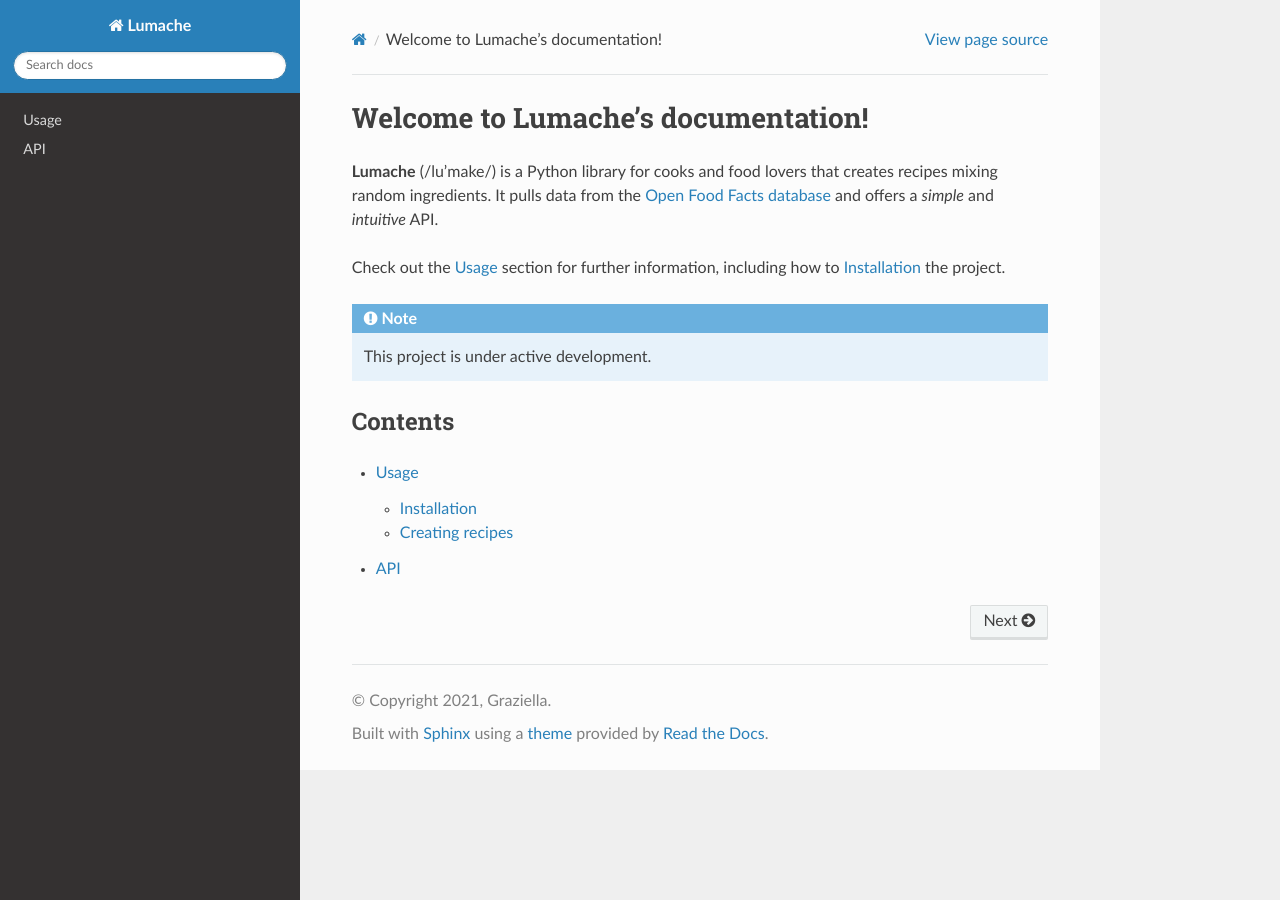
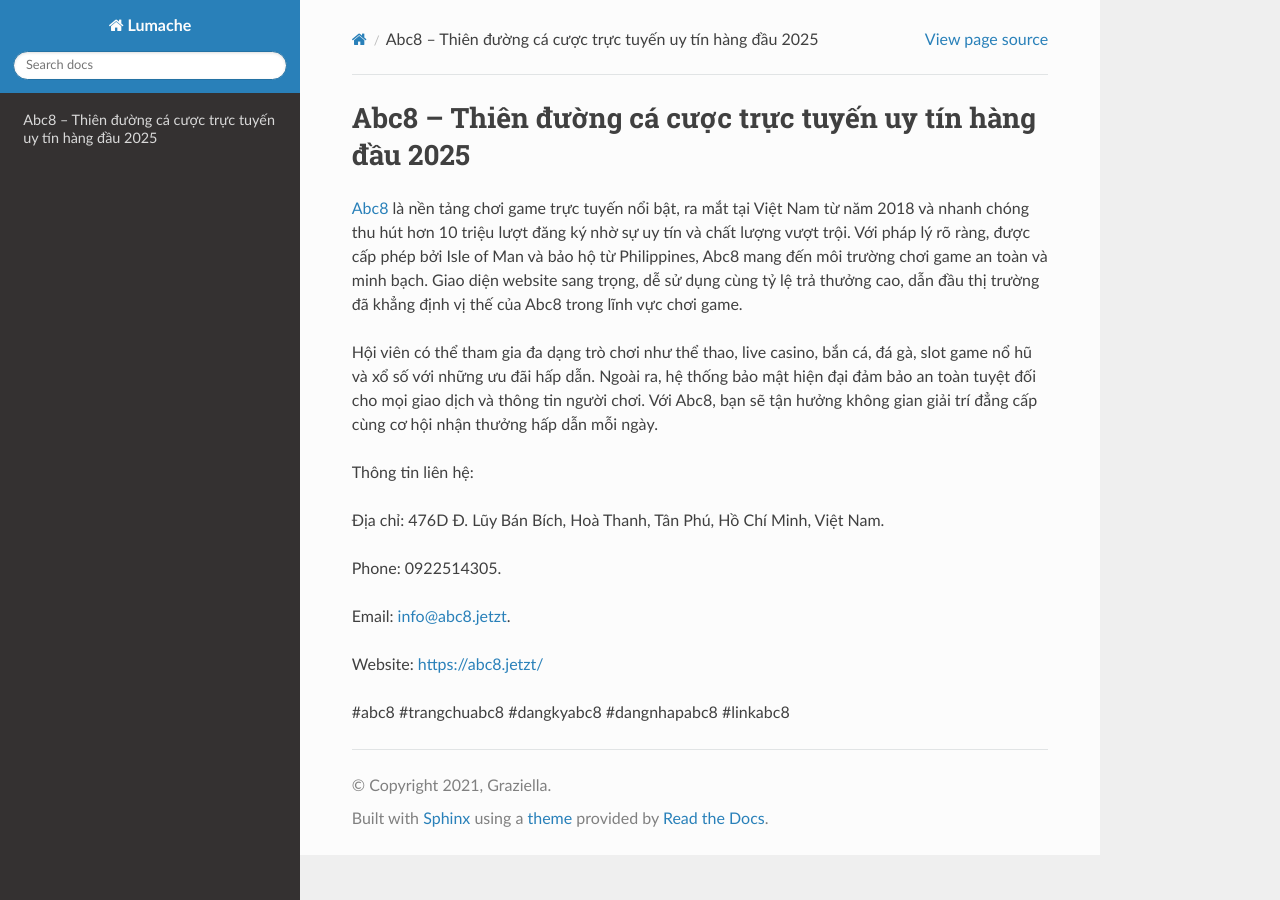
Before and after one commit to parkisngan19/abc8jetzt, a Sphinx documentation site: the page built from docs/source/index.rst, in a window 1280 px wide. Built offline with Sphinx 7.4.7 and the Read the Docs theme 3.1.0, drawn with Linux system fonts in a browser that asks for light colours.

Commit message:
Update index.rst

```diff
--- a/docs/source/index.rst
+++ b/docs/source/index.rst
@@ -1,22 +1,18 @@
-Welcome to Lumache's documentation!
+Abc8 – Thiên đường cá cược trực tuyến uy tín hàng đầu 2025
 ===================================
 
-**Lumache** (/lu'make/) is a Python library for cooks and food lovers
-that creates recipes mixing random ingredients.
-It pulls data from the `Open Food Facts database <https://world.openfoodfacts.org/>`_
-and offers a *simple* and *intuitive* API.
+`Abc8 <https://abc8.jetzt/>`_ là nền tảng chơi game trực tuyến nổi bật, ra mắt tại Việt Nam từ năm 2018 và nhanh chóng thu hút hơn 10 triệu lượt đăng ký nhờ sự uy tín và chất lượng vượt trội. Với pháp lý rõ ràng, được cấp phép bởi Isle of Man và bảo hộ từ Philippines, Abc8 mang đến môi trường chơi game an toàn và minh bạch. Giao diện website sang trọng, dễ sử dụng cùng tỷ lệ trả thưởng cao, dẫn đầu thị trường đã khẳng định vị thế của Abc8 trong lĩnh vực chơi game.
 
-Check out the :doc:`usage` section for further information, including
-how to :ref:`installation` the project.
+Hội viên có thể tham gia đa dạng trò chơi như thể thao, live casino, bắn cá, đá gà, slot game nổ hũ và xổ số với những ưu đãi hấp dẫn. Ngoài ra, hệ thống bảo mật hiện đại đảm bảo an toàn tuyệt đối cho mọi giao dịch và thông tin người chơi. Với Abc8, bạn sẽ tận hưởng không gian giải trí đẳng cấp cùng cơ hội nhận thưởng hấp dẫn mỗi ngày.
 
-.. note::
+Thông tin liên hệ:
 
-   This project is under active development.
+Địa chỉ: 476D Đ. Lũy Bán Bích, Hoà Thanh, Tân Phú, Hồ Chí Minh, Việt Nam.
 
-Contents
---------
+Phone: 0922514305.
 
-.. toctree::
+Email: info@abc8.jetzt.
 
-   usage
-   api
+Website: https://abc8.jetzt/
+
+#abc8 #trangchuabc8 #dangkyabc8 #dangnhapabc8 #linkabc8
```
